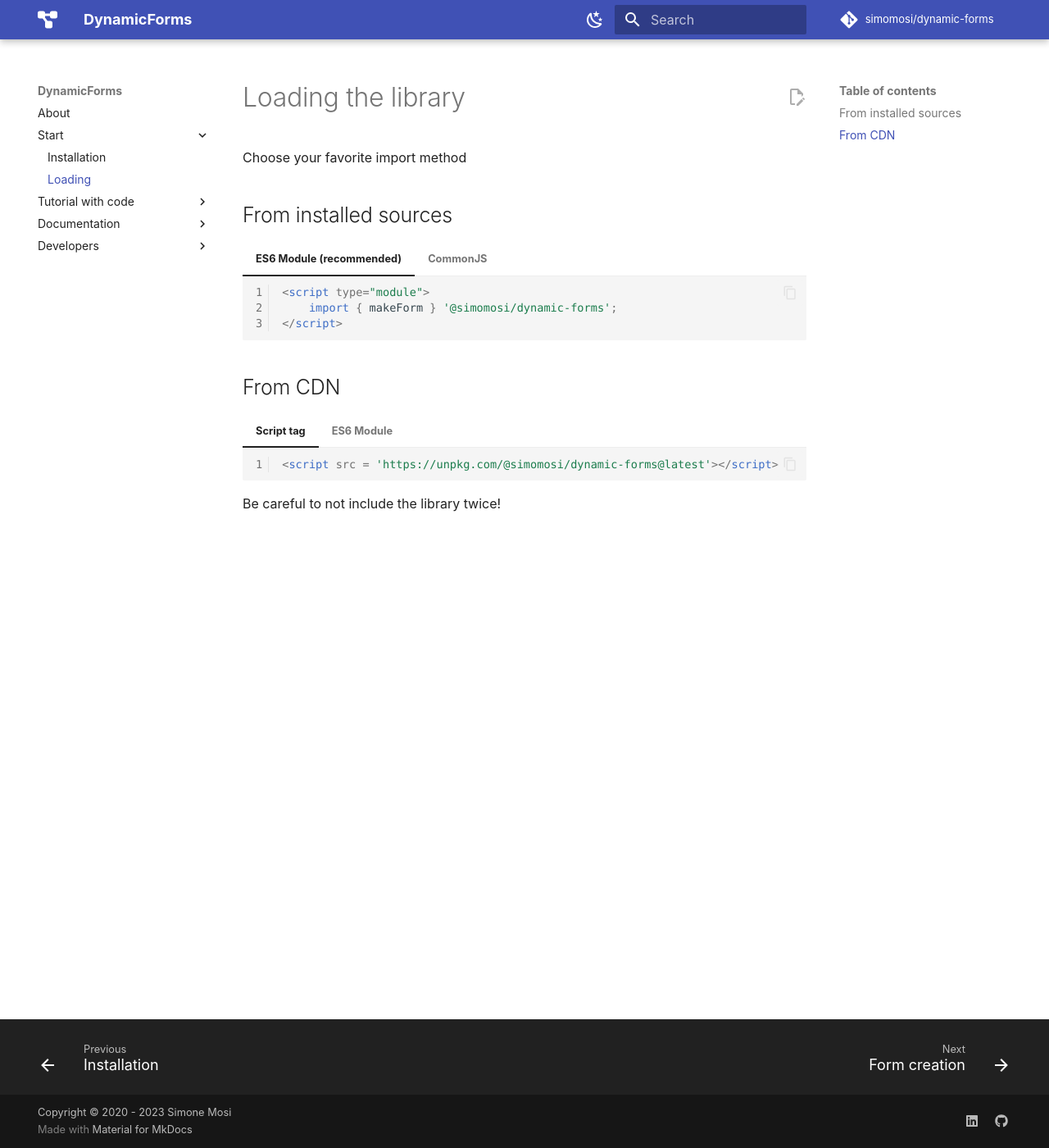
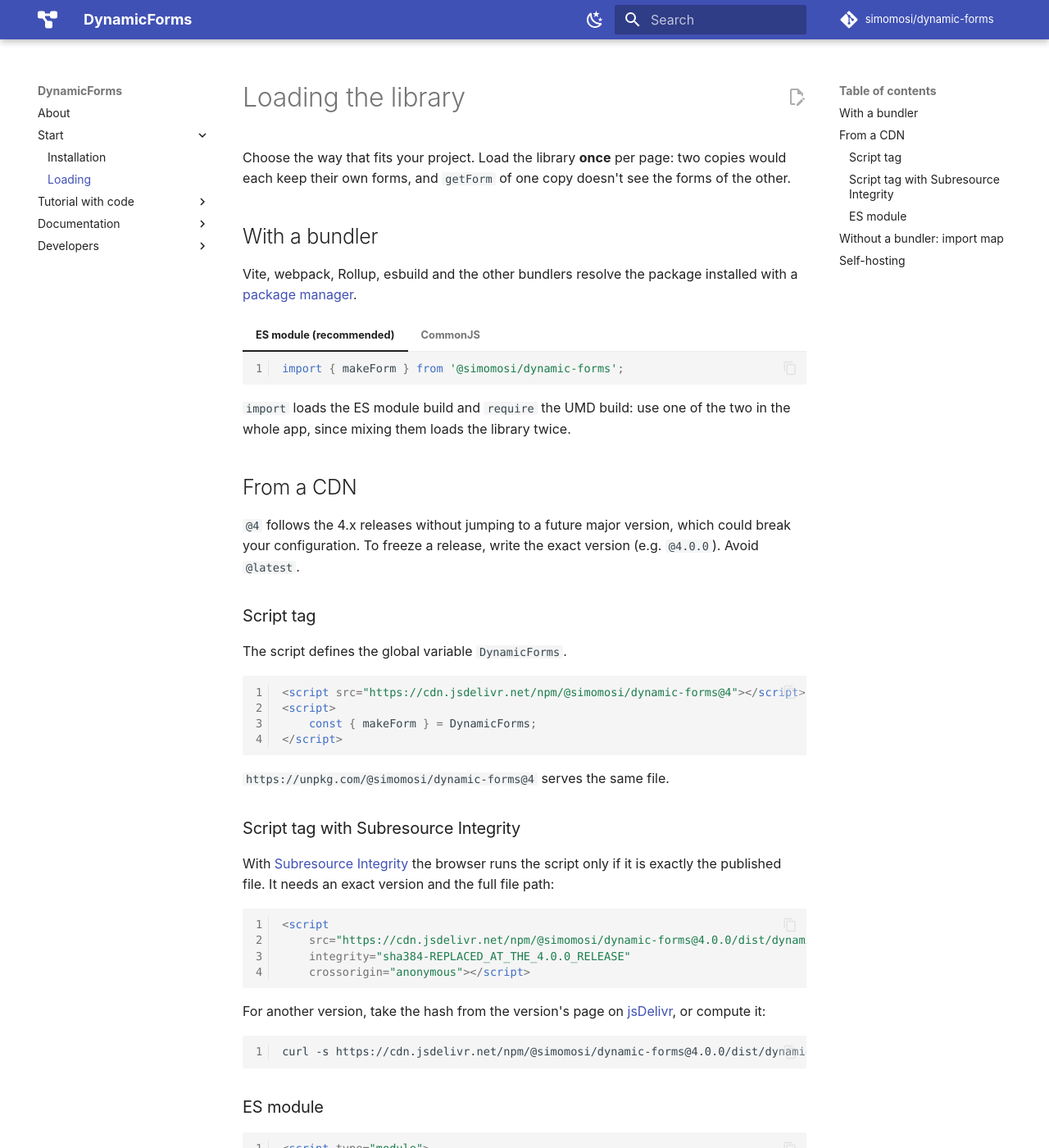
Before and after one commit to simomosi/dynamic-forms, an MkDocs documentation site: the page built from docs/start/loading.md, in a window 1280 px wide and 1400 px high. Shown: the whole window at 82% size. Built offline with MkDocs 1.6.1 and Material for MkDocs 9.7.7, drawn with Linux system fonts in a browser that asks for light colours; comment, search, counter and statistics services are not loaded; some of the changed text lies outside the part shown.

Commit message:
Fix the package metadata and document every way to load the library
TypeScript ignored the types under the bundler, node16 and nodenext
module resolutions, because exports had no types condition, and Node
read the ES build as CommonJS, since the package had no "type" (#52).

- "type": "module"; the ES build is dist/dynamic-forms.js and the UMD
  build dist/dynamic-forms.umd.cjs, each with its own types in nested
  exports (index.d.ts, index.d.cts from bundled declarations)
- the same UMD as dist/dynamic-forms.umd.js for browsers: jsDelivr
  serves .cjs as application/node with nosniff, which a <script> tag
  refuses; the unpkg and jsdelivr fields point to it, so the bare CDN
  URL keeps serving the UMD
- exports ./package.json and ./dist/* (to find files to self-host);
  the browser field goes
- publint and @arethetypeswrong/cli run in CI and before publishing;
  the repo's tsconfig moves to moduleResolution "bundler"

The loading docs cover a bundler (import or require, not both), a
<script> tag from a CDN with the DynamicForms global and with SRI, ES
modules from esm.sh, an import map, and self-hosting, with @4 instead
of @latest; the snippets missing `from` or the package scope are fixed.

Closes #52

Co-Authored-By: Claude Opus 5.5 <noreply@anthropic.com>

````diff
--- a/docs/start/loading.md
+++ b/docs/start/loading.md
@@ -1,13 +1,13 @@
 # Loading the library
-Choose your favorite import method
+Choose the way that fits your project. Load the library **once** per page: two copies would each keep their own forms, and `getForm` of one copy doesn't see the forms of the other.
 
-## From installed sources
+## With a bundler
 
-=== "ES6 Module (recommended)"
-    ```html
-    <script type="module">
-        import { makeForm } '@simomosi/dynamic-forms';
-    </script>
+Vite, webpack, Rollup, esbuild and the other bundlers resolve the package installed with a [package manager](./installation.md).
+
+=== "ES module (recommended)"
+    ```javascript
+    import { makeForm } from '@simomosi/dynamic-forms';
     ```
 
 === "CommonJS"
@@ -15,18 +15,78 @@ Choose your favorite import method
     const { makeForm } = require('@simomosi/dynamic-forms');
     ```
 
-## From CDN
+`import` loads the ES module build and `require` the UMD build: use one of the two in the whole app, since mixing them loads the library twice.
 
-=== "Script tag"
-    ```html
-    <script src = 'https://unpkg.com/@simomosi/dynamic-forms@latest'></script>
-    ```
+## From a CDN
 
-=== "ES6 Module"
-    ```html
-    <script type="module">
-        import { makeForm } from 'https://unpkg.com/@simomosi/dynamic-forms@latest';
-    </script>
-    ```
+`@4` follows the 4.x releases without jumping to a future major version, which could break your configuration. To freeze a release, write the exact version (e.g. `@4.0.0`). Avoid `@latest`.
 
-Be careful to not include the library twice!
+### Script tag
+
+The script defines the global variable `DynamicForms`.
+
+```html
+<script src="https://cdn.jsdelivr.net/npm/@simomosi/dynamic-forms@4"></script>
+<script>
+    const { makeForm } = DynamicForms;
+</script>
+```
+
+`https://unpkg.com/@simomosi/dynamic-forms@4` serves the same file.
+
+### Script tag with Subresource Integrity
+
+With [Subresource Integrity](https://developer.mozilla.org/en-US/docs/Web/Security/Subresource_Integrity) the browser runs the script only if it is exactly the published file. It needs an exact version and the full file path:
+
+```html
+<script
+    src="https://cdn.jsdelivr.net/npm/@simomosi/dynamic-forms@4.0.0/dist/dynamic-forms.umd.js"
+    integrity="sha384-REPLACED_AT_THE_4.0.0_RELEASE"
+    crossorigin="anonymous"></script>
+```
+
+For another version, take the hash from the version's page on [jsDelivr](https://www.jsdelivr.com/package/npm/@simomosi/dynamic-forms), or compute it:
+
+```shell
+curl -s https://cdn.jsdelivr.net/npm/@simomosi/dynamic-forms@4.0.0/dist/dynamic-forms.umd.js | openssl dgst -sha384 -binary | openssl base64 -A
+```
+
+### ES module
+
+```html
+<script type="module">
+    import { makeForm } from 'https://esm.sh/@simomosi/dynamic-forms@4';
+</script>
+```
+
+esm.sh also sends the TypeScript types (useful with Deno). `https://cdn.jsdelivr.net/npm/@simomosi/dynamic-forms@4/+esm` works too.
+
+## Without a bundler: import map
+
+In a plain html page, `import ... from '@simomosi/dynamic-forms'` works only with an [import map](https://developer.mozilla.org/en-US/docs/Web/HTML/Reference/Elements/script/type/importmap), which tells the browser where the package is. Without it (or a bundler, or a dev server like Vite's) the browser throws a `TypeError`.
+
+```html
+<script type="importmap">
+{ "imports": { "@simomosi/dynamic-forms": "https://esm.sh/@simomosi/dynamic-forms@4" } }
+</script>
+<script type="module">
+    import { makeForm } from '@simomosi/dynamic-forms';
+</script>
+```
+
+## Self-hosting
+
+To serve the library from your own site, copy one of these files from the npm package (`node_modules/@simomosi/dynamic-forms/dist/`):
+
+- `dynamic-forms.js`: the ES module, for `<script type="module">` and import maps;
+- `dynamic-forms.umd.js`: the UMD build, for a `<script>` tag (defines `DynamicForms`).
+
+```html
+<script src="/js/dynamic-forms.umd.js"></script>
+<!-- or -->
+<script type="importmap">
+{ "imports": { "@simomosi/dynamic-forms": "/js/dynamic-forms.js" } }
+</script>
+```
+
+Build scripts and copy plugins can find the files with `require.resolve('@simomosi/dynamic-forms/dist/dynamic-forms.umd.js')` or `import.meta.resolve('@simomosi/dynamic-forms/dist/dynamic-forms.js')`.
--- a/tsconfig.json
+++ b/tsconfig.json
@@ -4,7 +4,7 @@
     "useDefineForClassFields": true,
     "module": "ESNext",
     "lib": ["ESNext", "DOM"],
-    "moduleResolution": "Node",
+    "moduleResolution": "bundler",
     "strict": true,
     "sourceMap": true,
     "resolveJsonModule": true,
````
Also changed, not shown: docs/dev/contribute.md (+1 -1 lines), docs/dev/todo_changelog.md (+3 -0 lines), docs/dynamic-forms-module.md (+2 -4 lines), docs/start/installation.md (+4 -7 lines), docs/tutorial/create_instance.md (+3 -3 lines), package.json (+21 -8 lines), vite.config.ts (+17 -1 lines), 4 other files.
